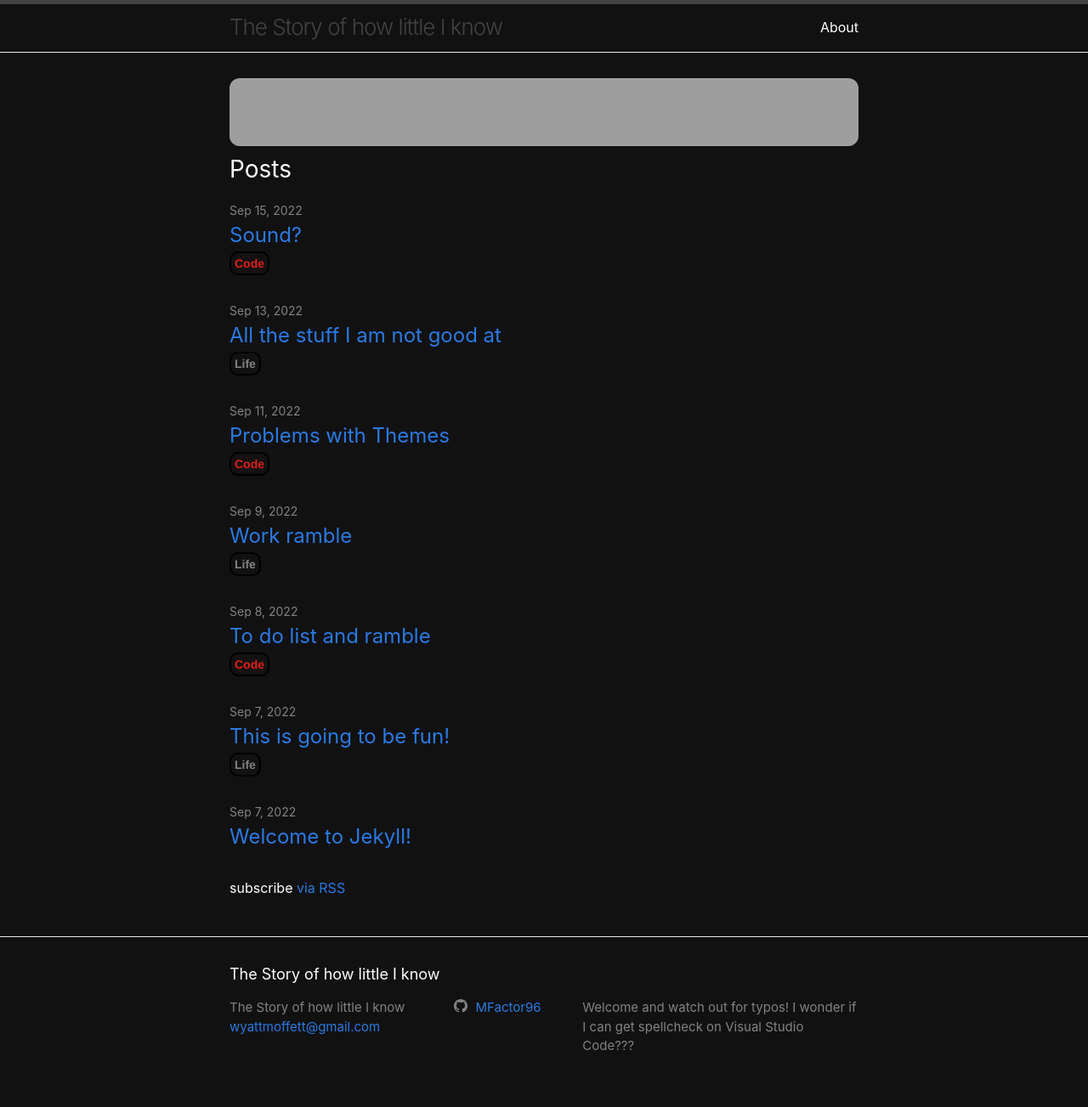
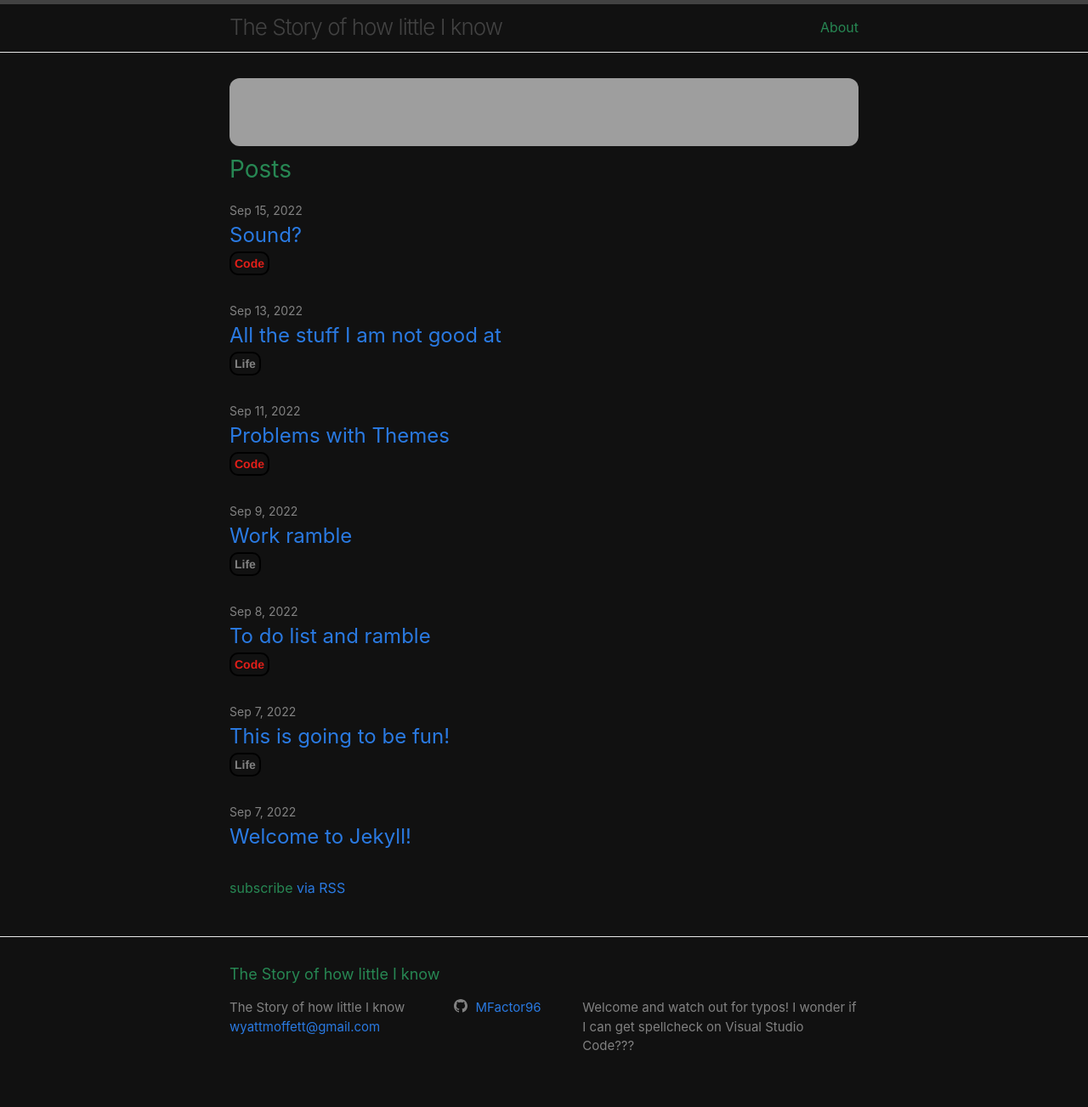
Before and after one commit to MFactor96/MFactor96.github.io, a Jekyll site: the page built from index.markdown, in a window 1280 px wide. Shown: the whole page at 85% size. Built offline with Jekyll 4.4.1, drawn with Linux system fonts in a browser that asks for light colours; grey boxes are pictures that could not be loaded.

Commit message:
Text color change

```diff
--- a/_sass/minima.scss
+++ b/_sass/minima.scss
@@ -10,7 +10,7 @@ $base-line-height: 1.5 !default;
 
 $spacing-unit:     30px !default;
 
-$text-color:       #ffffff !default;
+$text-color:       #278753 !default;
 $background-color: #111 !default;
 $brand-color:      #2a7ae2 !default;
 
```
